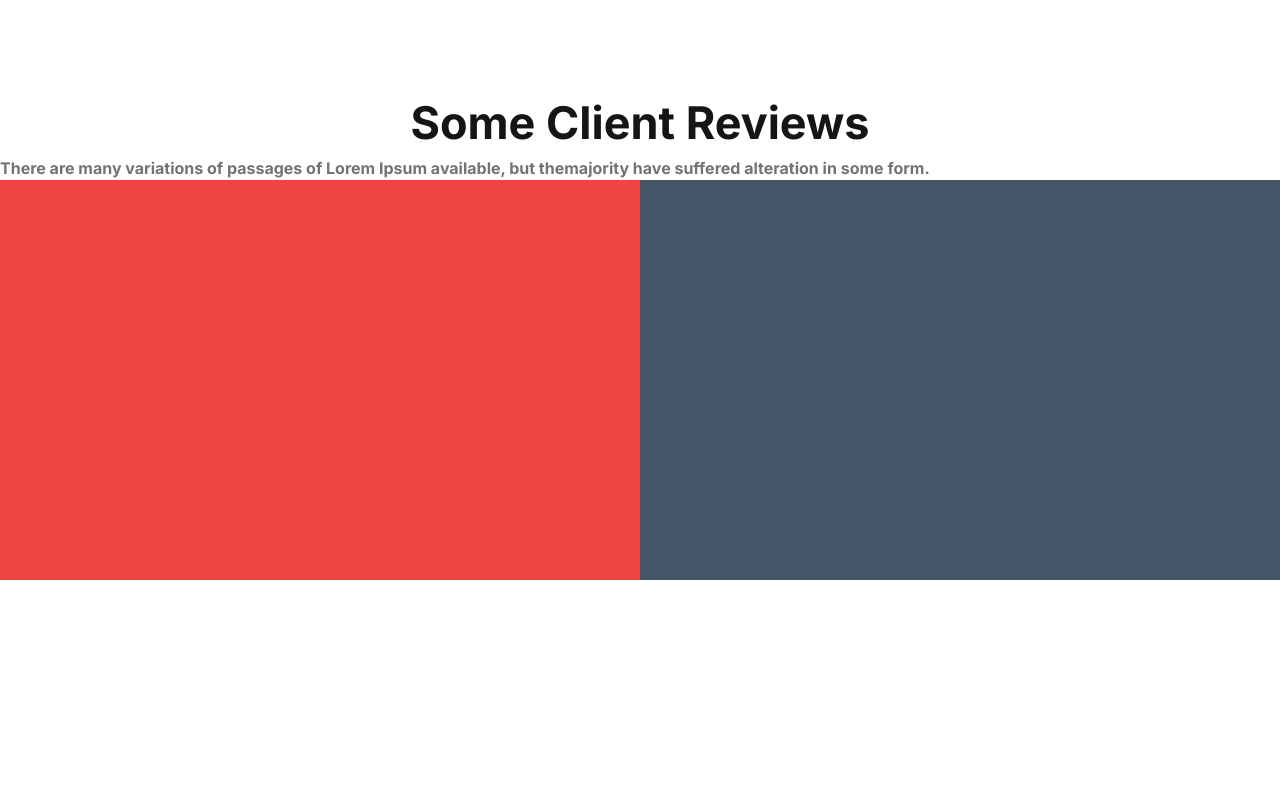
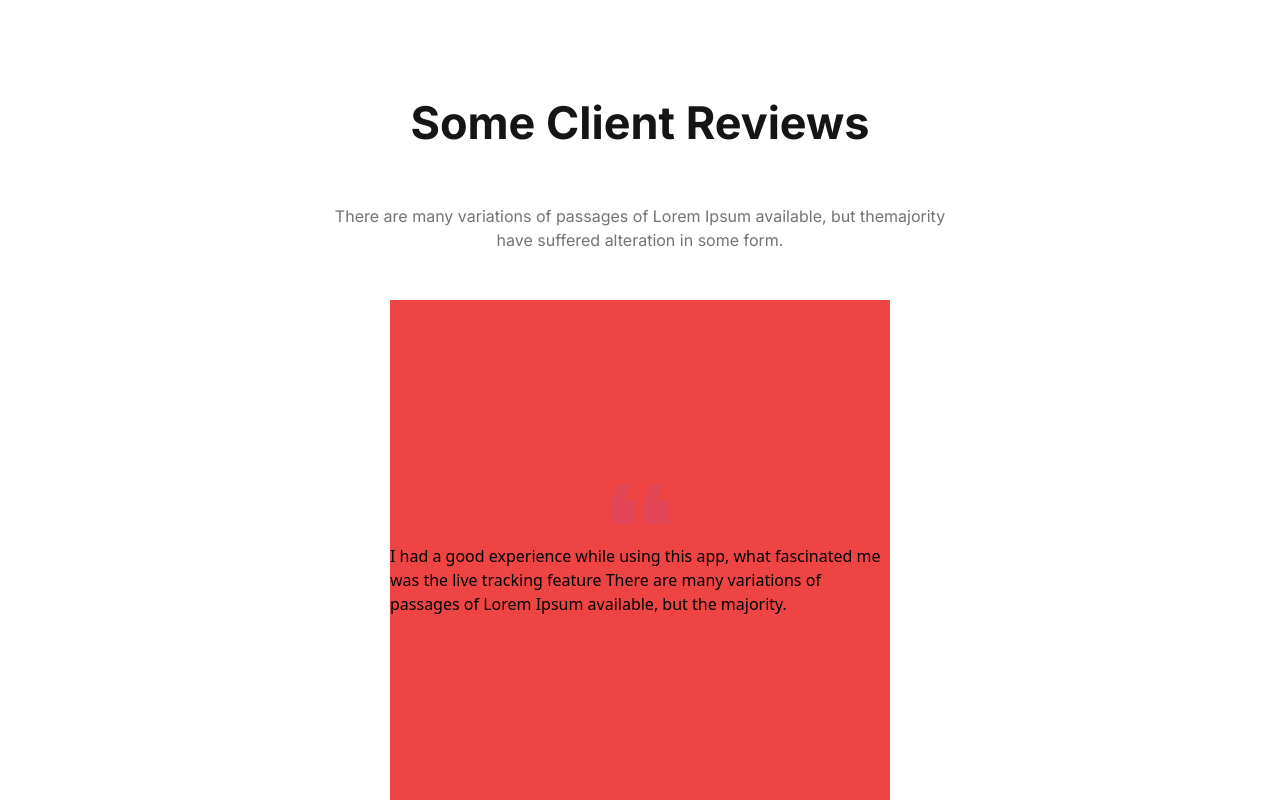
Before and after one commit to bijoysahadev/Agenc_, a React (Vite) app: page / in a window 1280 px wide. Shown: the part 6387-7187 px from the top of the page. Before the commit the page ends 6967 px from the top, so only its background shows below. Built offline with nearby package versions, Linux system fonts and the light colour scheme.

Commit message:
feat:clinet card desgin add

```diff
--- a/src/Layouts/Client.jsx
+++ b/src/Layouts/Client.jsx
@@ -3,16 +3,22 @@ import Container from '../Componets/Container'
 import Flex from '../Componets/Flex'
 import Heading from '../Componets/Heading'
 import SubHeading from '../Componets/SubHeading'
+import Image from '../Componets/Image'
+import ClientICon from '../assets/clienticon.png'
 const Client = () => {
   return (
   <section>
     <Container>
       <Heading tittle={`Some Client Reviews`} />
-      <SubHeading  text={`There are many variations of passages of Lorem Ipsum available, but themajority  have suffered alteration in some form.`}/>
- <Flex>
-   <div className='w-1/2 h-[400px] bg-red-500' ></div>
-  <div  className='w-1/2 h-[400px] bg-slate-600 ' >  </div>
- </Flex>
+      <SubHeading  className={`text-center mx-auto w-[620px] text-secondary font-normal py-12`}  text={`There are many variations of passages of Lorem Ipsum available, but themajority  have suffered alteration in some form.`}/>
+    <Flex className={`items-center justify-center`} >
+       <div className='w-[500px] h-[500px] bg-red-500  flex flex-col  items-center justify-center gap-y-5 ' >
+        <div>
+          <Image src={ClientICon} />
+        </div>
+   <p>I had a good experience while using this app, what fascinated me was the live tracking feature There are many variations of passages of Lorem Ipsum available, but the majority.</p>
+     </div>
+    </Flex>
     </Container>
   </section>
   )
```
Also changed, not shown: src/assets/clienticon.png (added).
